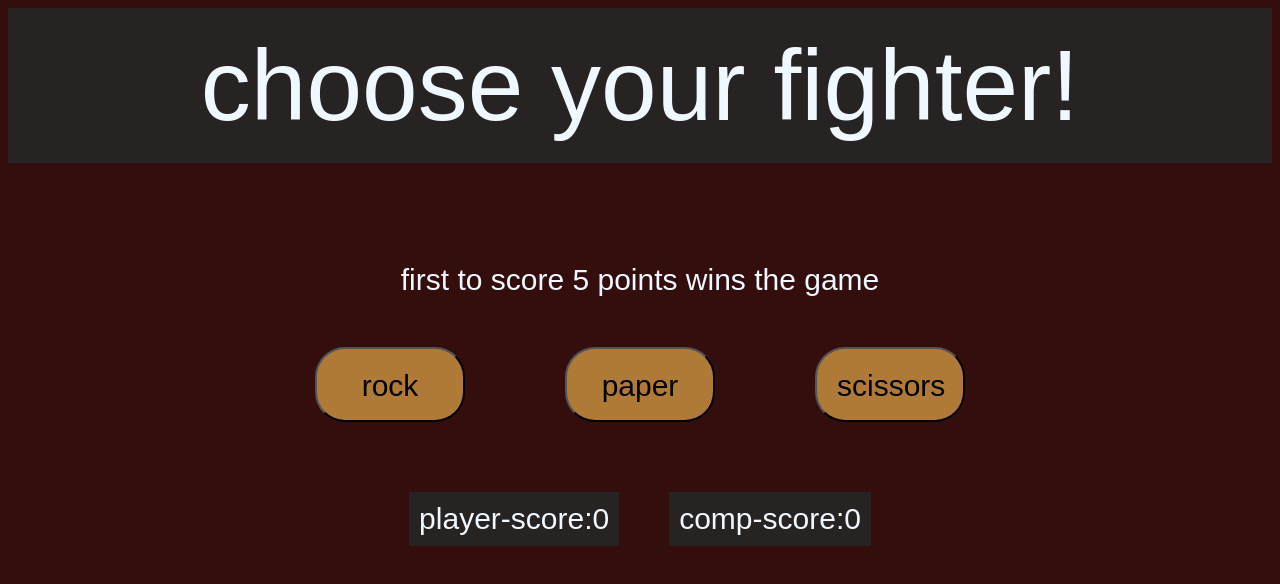
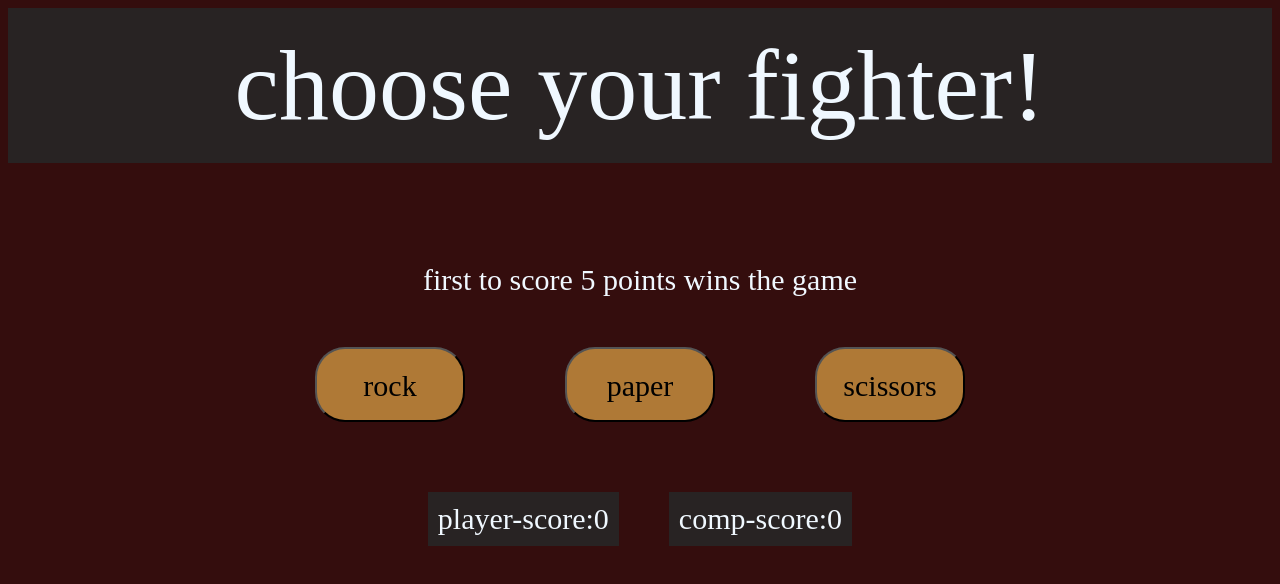
Before and after one commit to nilufersevde/rock-paper-scissors, a plain HTML site: page index.html in a window 1280 px wide. Drawn offline with Linux system fonts and the light colour scheme.

Commit message:
change the style

```diff
--- a/style.css
+++ b/style.css
@@ -1,7 +1,7 @@
 body {
     background-color: rgb(52, 13, 13);
     color:aliceblue;
-    font-family: fantasy;
+    font-family: gameover;
     }
 
 
@@ -22,7 +22,7 @@ body {
     background-color: rgb(40, 35, 35);
     font-size: 100px;
     gap:50px;
-    font-family: fantasy;
+    font-family: gameover;
 
 }
 
@@ -31,7 +31,7 @@ body {
     justify-content: center;
     margin: 50px;
     font-size: 20px;
-    font-family: fantasy;
+    font-family: gameover;
 }
 
 .button {
@@ -41,7 +41,7 @@ body {
     background-color: rgb(175, 121, 54);
     font-size: 30px;
     border-radius: 30px;
-    font-family: fantasy;
+    font-family: gameover;
 }
 
 
@@ -61,21 +61,21 @@ button:hover {
     gap:50px;
     margin-top: 70px;
     margin-bottom: 70px;
-    font-family: fantasy;
+    font-family: gameover;
 }
 
 #result {
     display:flex;
     justify-content: center;
     font-size: 30px;
-    font-family: fantasy;
+    font-family: gameover;
 }
 
 .tip {
     text-align: center;
     margin-bottom: 50px;
     font-size: 30px;
-    font-family: fantasy;
+    font-family: gameover;
 }
 
 .score {
```
